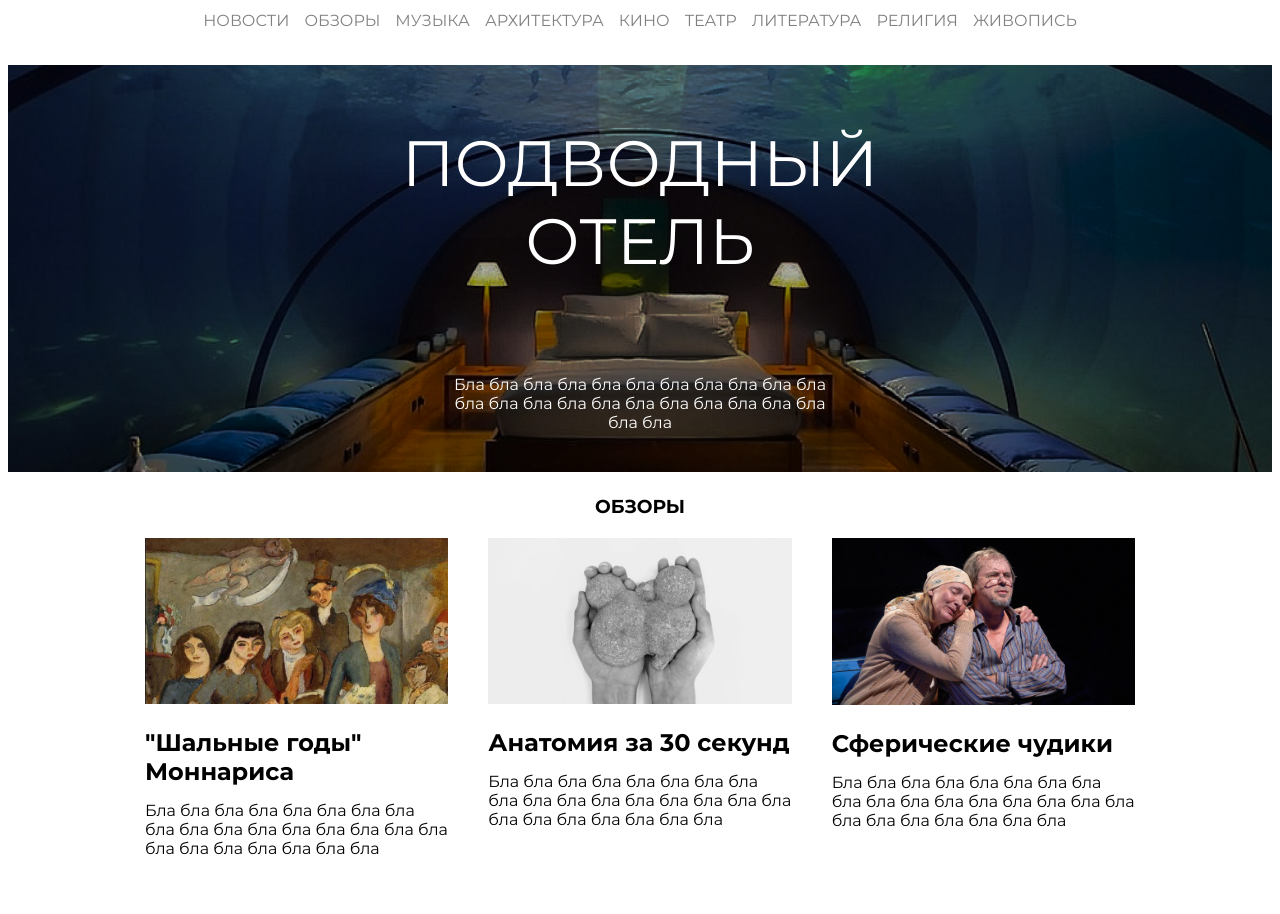
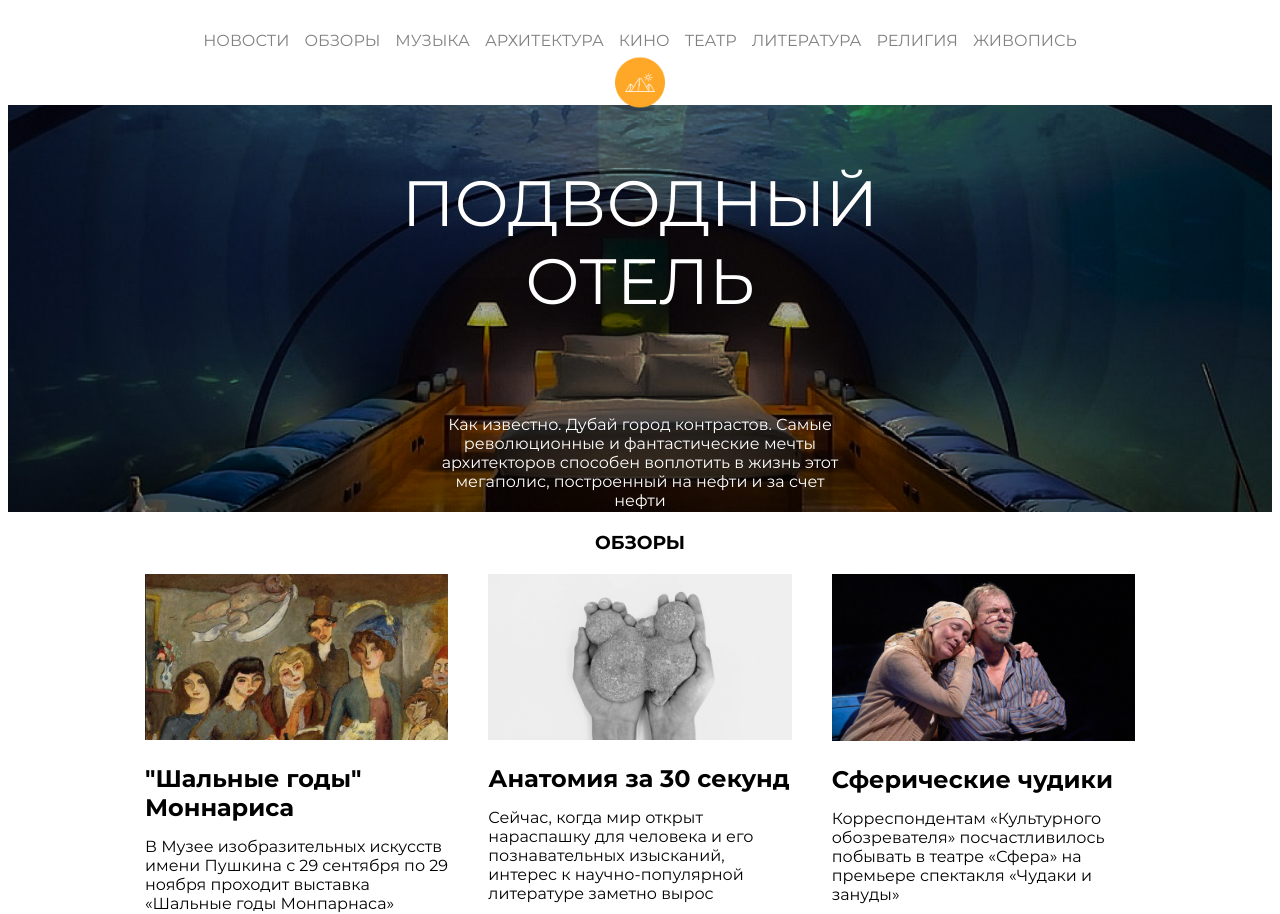
Before and after one commit to Redar13321/html-1, a plain HTML site: page index.html in a window 1280 px wide. Shown: the part 68-982 px from the top of the page. Drawn offline with Linux system fonts and the light colour scheme.

Commit message:
Add files via upload

```diff
--- a/css/styles.css
+++ b/css/styles.css
@@ -1,7 +1,6 @@
 @font-face {
 	font-family: 'Montserrat';
 	src: url('../fonts/Montserrat-Regular.woff');
-	font-weight: normal;
 }
 
 @font-face {
@@ -10,15 +9,12 @@
 	font-weight: bold;
 }
 
+:root {
+	--hover-text-color: #FF7931;
+}
+
 * {
 	font-family: "Montserrat";
-}
-
-footer,
-header,
-img {
-	pointer-events: none;
-	user-select: none;
 }
 
 button {
@@ -52,14 +48,15 @@ footer {
 	background-color: #575757;
 	margin-top: 100px;
 
-	nav {
+}
+
+footer nav {
 	border-bottom: 2px solid #787878;
 	padding-bottom: 10px;
+}
 
-		a {
+footer nav a {
 	color: white;
-		}
-	}
 }
 
 .descrition {
@@ -79,36 +76,52 @@ footer {
 
 .mainImage {
 	position: relative;
+	width: 100%;
+}
 
-	>:not(:first-child) {
+.mainImage>img {
+	object-fit: cover;
+	display: block;
+}
+.mainImage:hover {
+	color: var(--hover-text-color);
+}
+
+.mainImageInner {
+	position: absolute;
 	top: 50%;
 	left: 50%;
 	transform: translate(-50%, -50%);
-		position: absolute;
 	color: white;
 }
 
-	.title {
+.mainImage .title {
 	font-weight: lighter;
 	font-size: 400%;
 	margin-bottom: 100px;
-	}
 }
 
 a {
 	color: gray;
 	text-decoration: none;
-	pointer-events: all;
 }
 
 ul {
 	display: flex;
 	list-style: none;
-	pointer-events: all;
 	padding: 10px;
-	margin: 0;
+	margin: 20px;
 	gap: 15px;
 	justify-content: center;
+}
+
+a:hover {
+	color: var(--hover-text-color);
+}
+
+img.orange-icon {
+	width: auto;
+	height: 50px;
 }
 
 address.socialButtons img {
@@ -117,18 +130,13 @@ address.socialButtons img {
 	height: 16px;
 	aspect-ratio: 1.0;
 	object-fit: contain;
-
-	pointer-events: all;
-	user-select: all;
 }
-
 
 img.bgImg {
 	width: 100%;
 }
 
 .reviews {
-
 	display: grid;
 	justify-content: center;
 	grid-template-columns: repeat(3, 30%);
@@ -138,27 +146,20 @@ img.bgImg {
 	width: 80%;
 	margin-right: auto;
 	margin-left: auto;
+}
 
-	h6,
-	h5,
-	h4,
-	h3,
-	h2,
-	h1 {
+.reviews h3,
+.reviews h2,
+.reviews h1 {
 	width: auto;
 	color: black;
-		overflow-wrap: anywhere;
-		align-self: left;
-		text-align: left
+	text-align: left;
 }
 
-	:hover {
-		h2 {
-			color: #FF7931;
-		}
+.reviews>:hover h2 {
+	color: var(--hover-text-color);
 }
 
-	img {
+.reviews img {
 	width: 100%;
 }
-}
--- a/index.html
+++ b/index.html
@@ -14,87 +14,69 @@
 		<img src="./img/logo.svg" alt="Новости культуры" draggable="false">
 		<nav>
 			<ul>
-				<a href="#">
-					<li>НОВОСТИ</li>
-				</a>
-				<a href="#">
-					<li>ОБЗОРЫ</li>
-				</a>
-				<a href="#">
-					<li>МУЗЫКА</li>
-				</a>
-				<a href="#">
-					<li>АРХИТЕКТУРА</li>
-				</a>
-				<a href="#">
-					<li>КИНО</li>
-				</a>
-				<a href="#">
-					<li>ТЕАТР</li>
-				</a>
-				<a href="#">
-					<li>ЛИТЕРАТУРА</li>
-				</a>
-				<a href="#">
-					<li>РЕЛИГИЯ</li>
-				</a>
-				<a href="#">
-					<li>ЖИВОПИСЬ</li>
-				</a>
+				<li><a href="#">НОВОСТИ</a></li>
+				<li><a href="#">ОБЗОРЫ</a></li>
+				<li><a href="#">МУЗЫКА</a></li>
+				<li><a href="#">АРХИТЕКТУРА</a></li>
+				<li><a href="#">КИНО</a></li>
+				<li><a href="#">ТЕАТР</a></li>
+				<li><a href="#">ЛИТЕРАТУРА</a></li>
+				<li><a href="#">РЕЛИГИЯ</a></li>
+				<li><a href="#">ЖИВОПИСЬ</a></li>
 			</ul>
 		</nav>
 	</header>
 	<main>
-		<a href="#">
-			<section class="mainImage">
-				<img src="./img/underwater-hotel.jpg" alt="underwater-hotel" class="bgImg" draggable="false">
-				<section>
-					<h1 class="title">ПОДВОДНЫЙ ОТЕЛЬ</h1>
-					<h6 class="descrition">Бла бла бла бла бла бла бла бла бла бла бла бла бла бла бла бла бла бла бла
-						бла
-						бла бла бла бла</h6>
-				</section>
-
+		<div class="mainImage">
+			<img src="./img/underwater-hotel.jpg" alt="underwater-hotel" class="bgImg" draggable="false">
+			<section class="mainImageInner">
+				<img class="orange-icon" src="./img/orange-icon.png" alt="orange-icon" draggable="false">
+				<h1 class="title" headingoffset="1">ПОДВОДНЫЙ ОТЕЛЬ</h1>
+				<h2 class="descrition">Как известно. Дубай город контрастов. Самые революционные
+					и фантастические мечты архитекторов способен воплотить в жизнь этот мегаполис, построенный на нефти
+					и за счет нефти
+				</h2>
 			</section>
-		</a>
+		</div>
 
 		<h3>ОБЗОРЫ</h3>
-		<section class="reviews">
+		<div class="reviews">
 			<article>
 				<a href="#">
 					<img src="./img/monparnasse.jpg" alt="monparnasse" draggable="false">
 					<h2>"Шальные годы" Моннариса</h2>
-					<h6 class="descrition">Бла бла бла бла бла бла бла бла бла бла бла бла бла бла бла бла бла бла бла
-						бла
-						бла бла бла бла</h6>
+					<h3 class="descrition">В Музее изобразительных искусств имени Пушкина с 29 сентября по 29 ноября
+						проходит выставка «Шальные годы Монпарнаса»
+						Анатомия за 30 секунд</h3>
 				</a>
 			</article>
 			<article>
 				<a href="#">
 					<img src="./img/clay-in-the-hands.jpg" alt="clay-in-the-hands" draggable="false">
 					<h2>Анатомия за 30 секунд</h2>
-					<h6 class="descrition">Бла бла бла бла бла бла бла бла бла бла бла бла бла бла бла бла бла бла бла
-						бла
-						бла бла бла бла</h6>
+					<h3 class="descrition">Сейчас, когда мир открыт нараспашку для человека
+						и его познавательных изысканий, интерес
+						к научно-популярной литературе заметно вырос</h3>
 				</a>
 			</article>
 			<article>
 				<a href="#">
 					<img src="./img/spherical-eccentrics.jpg" alt="spherical-eccentrics" draggable="false">
 					<h2>Сферические чудики</h2>
-					<h6 class="descrition">Бла бла бла бла бла бла бла бла бла бла бла бла бла бла бла бла бла бла бла
-						бла
-						бла бла бла бла</h6>
+					<h3 class="descrition">Корреспондентам «Культурного обозревателя» посчастливилось побывать в театре
+						«Сфера» на премьере спектакля «Чудаки и зануды»</h3>
 				</a>
 			</article>
-		</section>
+		</div>
 		<h3 class="featuresText">АБОНЕМЕНТЫ В ТЕАТР</h3>
 		<h2>Скидка 50% на весь сезон 2020</h2>
-		<h6 class="descrition">Бла бла бла бла бла бла бла бла бла бла бла бла бла бла бла бла бла бла бла бла</h6>
+		<h3 class="descrition">Покупая абонемент на сезон 2020 года вы сэкономите половину стоимости всех спектаклей
+		</h3>
 		<h2>Места у сцены</h2>
-		<h6 class="descrition">Бла бла бла бла бла бла бла бла бла бла бла бла бла бла бла бла бла бла бла бла</h6>
+		<h3 class="descrition">Только для обладателей абонементов будет возможность сесть поближе к сцене</h3>
 		<h2>Автограф-сессия актёров</h2>
-		<h6 class="descrition">Бла бла бла бла бла бла бла бла бла бла бла бла бла бла бла бла бла бла бла бла</h6>
+		<h3 class="descrition">После спектаклей у вас будет возможность пообщаться с актёрами и взять у них автограф
+		</h3>
 		<button class="bt_look">СМОТРЕТЬ →</button>
 	</main>
 	<footer>
@@ -114,9 +96,9 @@
 		</nav>
 		<address class="socialButtons">
 			<ul>
-				<li><a href="#"><img src="./img/instagram_icon.svg" alt="instagram_icon"></a></li>
-				<li><a href="#"><img src="./img/facebook_icon.svg" alt="facebook_icon"></a></li>
-				<li><a href="#"><img src="./img/twitter_icon.svg" alt="twitter_icon"></a></li>
+				<li><img src="./img/instagram_icon.svg" alt="instagram_icon"></li>
+				<li><img src="./img/facebook_icon.svg" alt="facebook_icon"></li>
+				<li><img src="./img/twitter_icon.svg" alt="twitter_icon"></li>
 			</ul>
 		</address>
 	</footer>
```
Also changed, not shown: img/orange-icon.png (added). Lines whose indentation alone changed are shown as unchanged.
